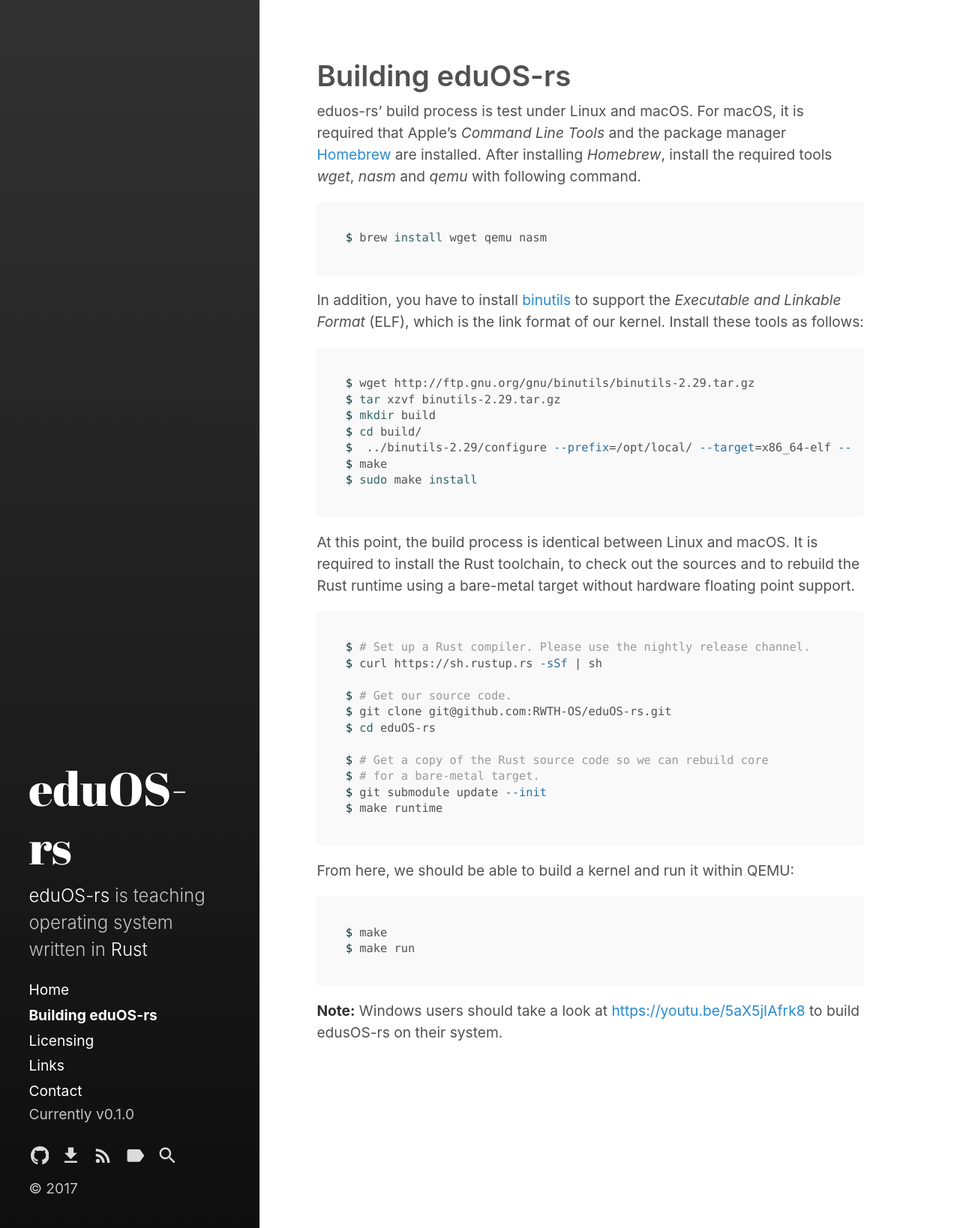
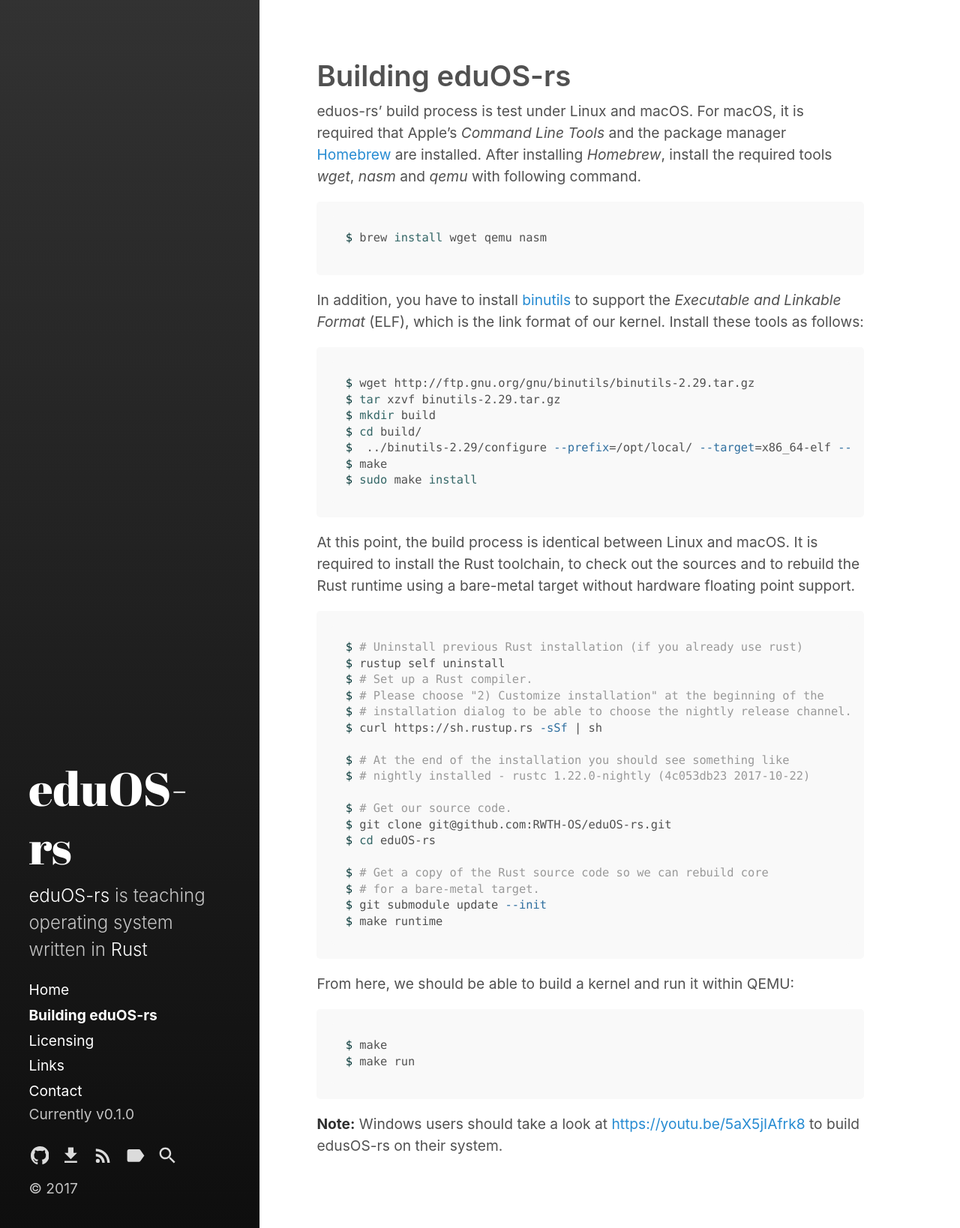
Before and after one commit to RWTH-OS/eduOS-rs, a Jekyll site: the page built from build.md, in a window 1280 px wide. Shown: the whole page at 75% size. Built offline with Jekyll 4.4.1, drawn with Linux system fonts in a browser that asks for light colours.

Commit message:
clearify Rust installation

````diff
--- a/build.md
+++ b/build.md
@@ -30,8 +30,15 @@
 bare-metal target without hardware floating point support.
 
 ```sh
-$ # Set up a Rust compiler. Please use the nightly release channel.
+$ # Uninstall previous Rust installation (if you already use rust)
+$ rustup self uninstall
+$ # Set up a Rust compiler.
+$ # Please choose "2) Customize installation" at the beginning of the
+$ # installation dialog to be able to choose the nightly release channel.
 $ curl https://sh.rustup.rs -sSf | sh
+
+$ # At the end of the installation you should see something like
+$ # nightly installed - rustc 1.22.0-nightly (4c053db23 2017-10-22)
 
 $ # Get our source code.
 $ git clone git@github.com:RWTH-OS/eduOS-rs.git
````
